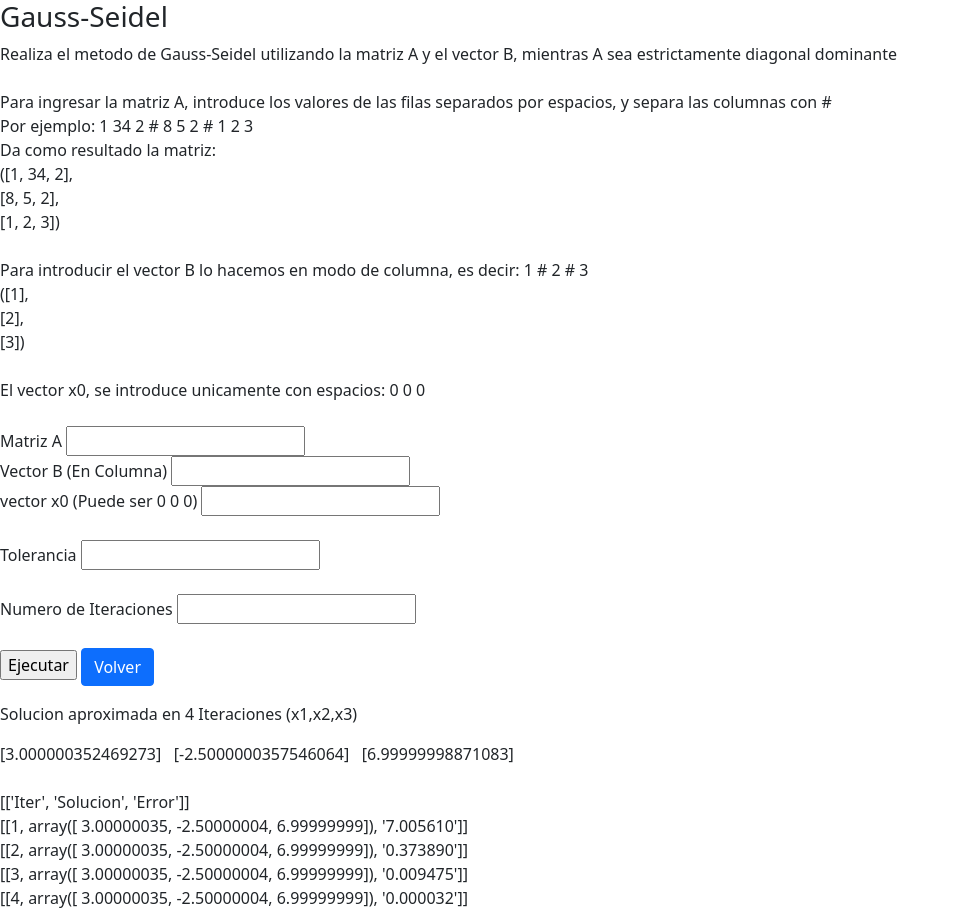
After one commit to esneiderzapata/AN-AnalisisNumerico-, a Django app: page /GaussSeidel/ in a window 1280 px wide. The commit adds this page. Shown: the whole page, without its empty margins (0-960 px from the left). Run offline with Django 4.2, Linux system fonts and the light colour scheme.

Commit message:
Gauss-Seidel

```diff
--- /dev/null
+++ b/AnalisisNumerico/templates/gaussseidel.html
@@ -0,0 +1,63 @@
+<head>
+	<link
+	href="https://cdn.jsdelivr.net/npm/bootstrap@5.1.3/dist/css/bootstrap.min.css" rel="stylesheet"
+	integrity="sha384-1BmE4kWBq78iYhFldvKuhfTAU6auU8tT94WrHftjDbrCEXSU1oBoqyl2QvZ6jIW3" crossorigin="anonymous">
+</head>
+
+<html lang="en">
+<head>
+	<meta charset="UTF-8">
+	<meta name="viewport" content="width=device.width, initial-scale=1.0">
+	<meta http-equiv="X-UA-Compatible" content="ie-edge">
+	<tittle> <h3>Gauss-Seidel</h3> </tittle>
+</head>
+
+Realiza el metodo de Gauss-Seidel utilizando la matriz A y el vector B, mientras A sea estrictamente diagonal dominante<br><br>
+Para ingresar la matriz A, introduce los valores de las filas separados por espacios, y separa las columnas con # <br>
+Por ejemplo: 1 34 2 # 8 5 2 # 1 2 3 <br>
+Da como resultado la matriz: <br>
+([1, 34, 2],<br>
+  [8, 5, 2],<br>
+  [1, 2, 3])<br> <br>
+Para introducir el vector B lo hacemos en modo de columna, es decir: 1 # 2 # 3<br>
+([1],<br>
+[2],<br>
+[3])<br><br>
+El vector x0, se introduce unicamente con espacios: 0 0 0<br><br>
+
+<body>
+<form action="" method="post" enctype="multipart/form-data">
+	{% csrf_token %}
+
+	<label>Matriz A</label>
+	<input type="text" name="txtA" id="txtA"> <br>
+
+	<label>Vector B (En Columna)</label>
+	<input type="text" name="txtB" id="txtB"> <br>
+
+	<label>vector x0 (Puede ser 0 0 0)</label>
+	<input type="text" name="txtX0" id="txtX0"> <br><br>
+
+	<label>Tolerancia</label>
+	<input type="text" name="txtTOL" id="txtTOL"> <br><br>
+
+	<label>Numero de Iteraciones</label>
+	<input type="number" name="txtITER" id="txtITER"> <br><br>
+
+	<input type="submit" value="Ejecutar">
+
+    <a href='/methods' class="btn btn-primary">
+    Volver
+	</a>
+</form>
+
+    <p>Solucion aproximada en {{ iterActual }} Iteraciones (x1,x2,x3)</p>
+	{%for dato in X%}
+		[{{ dato }}] &nbsp;
+	{% endfor %}
+	<br><br>
+	{%for dato in tabla%}
+		[{{ dato }}] &nbsp;<br>
+	{% endfor %}
+</body>
+</html>
--- a/AnalisisNumerico/views.py
+++ b/AnalisisNumerico/views.py
@@ -6,11 +6,11 @@ from .models import Metodo
 from math import *
 from sympy import *
 import sympy as sp
+import numpy as np
 
 # Create your views here.
 
 def home(request):
-	#return HttpResponse('<h1>Holaaaa</h1>')
 	return render(request, 'home.html', {'name':'Esneider Zapata Arias'})
 
 def methods(request):
@@ -259,9 +259,86 @@ def secante(request):
 
 	return render(request, 'secante.html', {'iterActual':iterActual, 'x2':x2, 'tablaSecante':tablaSecante, 'exp':exp})
 
+def gaussjordan(request):
+
+	A = np.array([[4,2,5],[2,5,8],[5,4,3]])
+	B = np.array([[60.70],[92.90],[56.30]])
+
+	if request.method == 'POST':
+		A = np.array(descifradorMatrices(str(request.POST.get('txtA'))))
+		B = np.array(descifradorMatrices(str(request.POST.get('txtB'))))
+
+	AB = np.concatenate((A,B),axis=1) #Matriz Aumentada
+	ABoriginal = np.concatenate((A,B),axis=1)
+
+	#Pivoteo Parcial por Filas
+	tamano = np.shape(AB)
+	n = tamano[0]#Filas
+	m = tamano[1]#Columnas
+
+	for i in range(0,n-1):
+		columna= abs(AB[i:,i])
+		dondemax = np.argmax(columna)
+
+		#Intercambio de Filas
+		if (dondemax != 0):
+			temporal = np.copy(AB[i,:])
+			AB[i,:] = AB[dondemax + i,:]
+			AB[dondemax + i,:] = temporal
+
+	print(AB)
+	return render(request, 'gaussjordan.html', {'ABoriginal':ABoriginal, 'AB':AB, 'A':A, 'B':B})
+
+def gaussseidel(request):
+
+	A = np.array([[3.,-0.1,-0.2],[0.1,7,-0.3],[0.3,-0.2,10]])
+	B = np.array([[7.85],[-19.3],[71.4]])
+	x0 = np.array([0.0,0,0])
+
+	tol = 0.0001
+	_iter = 100
+
+	error = 9999
+	iterActual = 0
+
+	if request.method == 'POST':
+		A = np.array(descifradorMatrices(str(request.POST.get('txtA'))))
+		B = np.array(descifradorMatrices(str(request.POST.get('txtB'))))
+		x0 = np.array(descifradorMatrices(str(request.POST.get('txtX0'))))
+		tol = eval(request.POST.get('txtTOL'))
+		_iter = eval(request.POST.get('txtITER'))
+
+	tabla = [['Iter','Solucion','Error']]
+	tamano = np.shape(A)
+	n = tamano[0]
+	m = tamano[1]
+
+	X = np.copy(x0)
+	diferencia = np.ones(n, dtype = float)
+
+	i=0
+
+	while (abs(error)>tol) and (iterActual<_iter):
+		for i in range(0,n,1):
+			suma = 0
+			for j in range(0,n,1):
+				if (j != i):
+					suma = suma + A[i,j]*X[j]
+			nuevo = (B[i] - suma)/A[i,i]
+			diferencia[i] = np.abs(nuevo-X[i])
+			X[i] = nuevo
+
+		error = np.max(diferencia)
+		iterActual += 1
+		tabla.append([iterActual, X, f"{float(error):.6f}"])
+
+	print(X)
+
+
+	return render(request, 'gaussseidel.html', {'X':X, 'iterActual':iterActual, 'tabla':tabla})
+
 def about(request):
-	descifradorMatrices('1 2 3 # 12 12 12 # 1 2 4 # 1 5 6 # 9 9 9')
-	return HttpResponse('<h1>Holaaaa</h1>')
+	return HttpResponse('<h1>Holaaaa</h1>', {'g':g})
 
 def descifradorMatrices(matrizCifrada):
 	lista = matrizCifrada.split()
@@ -269,15 +346,20 @@ def descifradorMatrices(matrizCifrada):
 	matrizDescifrada = []
 	cont = 0
 	memoria = 0
+	XD = False
 
 	for x in lista:
 		if (x != '#'):
-			sublista.append(int(x))
+			sublista.append(float(x))
 			cont += 1
 		else:
+			XD = True
 			matrizDescifrada.append(sublista[memoria:cont])
 			memoria = cont
 
 	matrizDescifrada.append(sublista[memoria:cont+1])
 
-	return matrizDescifrada
+	if XD:
+		return matrizDescifrada
+	else:
+		return sublista
--- a/django_project/urls.py
+++ b/django_project/urls.py
@@ -30,6 +30,8 @@ urlpatterns = [
     path('ReglaFalsa/', ANviews.reglafalsa),
     path('NewtonRaphson/', ANviews.newtonraphson),
     path('Secante/', ANviews.secante),
+    path('GaussJordan/', ANviews.gaussjordan),
+    path('GaussSeidel/', ANviews.gaussseidel),
 ]
 
 urlpatterns += static(settings.MEDIA_URL, document_root=settings.MEDIA_ROOT)
```
Also changed, not shown: AnalisisNumerico/templates/gaussjordan.html (added, +81 -0 lines), AnalisisNumerico/templates/pivoteoparcial.html (deleted, +0 -52 lines), AnalisisNumerico/templates/home.html (line endings or trailing spaces), db.sqlite3, media/movie/images/Gauss-Seidel.png (added).
